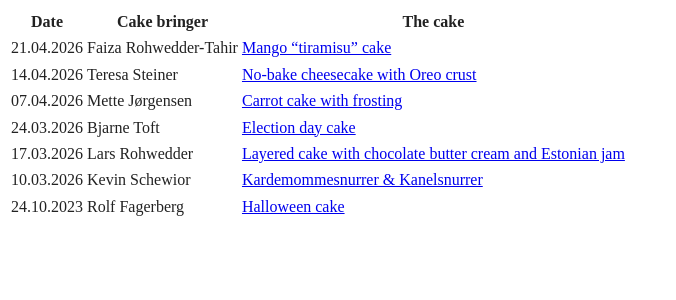
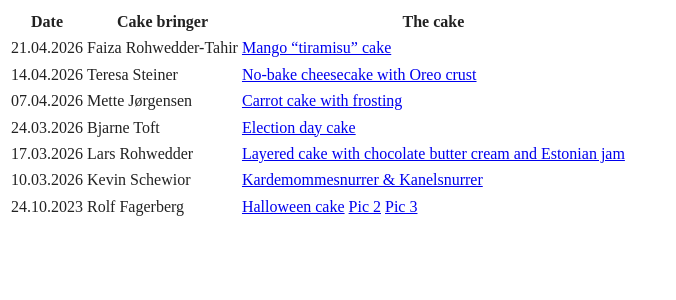
Before and after one commit to larsrohwedder/larsrohwedder.github.io, a Jekyll site: the page built from cakeclub/history.md, in a window 1280 px wide. Shown: the top 300 px of the page, without its empty margins (0-676 px from the left). Built offline with Jekyll 4.4.1, drawn with Linux system fonts in a browser that asks for light colours; our own code applies the rules of GitHub Pages for plain Markdown files.

Commit message:
Update history.md

```diff
--- a/cakeclub/history.md
+++ b/cakeclub/history.md
@@ -7,4 +7,4 @@
 | 24.03.2026 | Bjarne Toft           | [Election day cake](img/24_03_26.jpg) |
 | 17.03.2026 | Lars Rohwedder        | [Layered cake with chocolate butter cream and Estonian jam](img/17_03_26.jpg) |
 | 10.03.2026 | Kevin Schewior        | [Kardemommesnurrer & Kanelsnurrer](img/10_03_26.jpg) |
-| 24.10.2023 | Rolf Fagerberg        | [Halloween cake](img/24_10_23.jpg) |
+| 24.10.2023 | Rolf Fagerberg        | [Halloween cake](img/24_10_23.jpg) [Pic 2](img/24_10_23b.jpg) [Pic 3](img/24_10_23c.jpg) |
```
